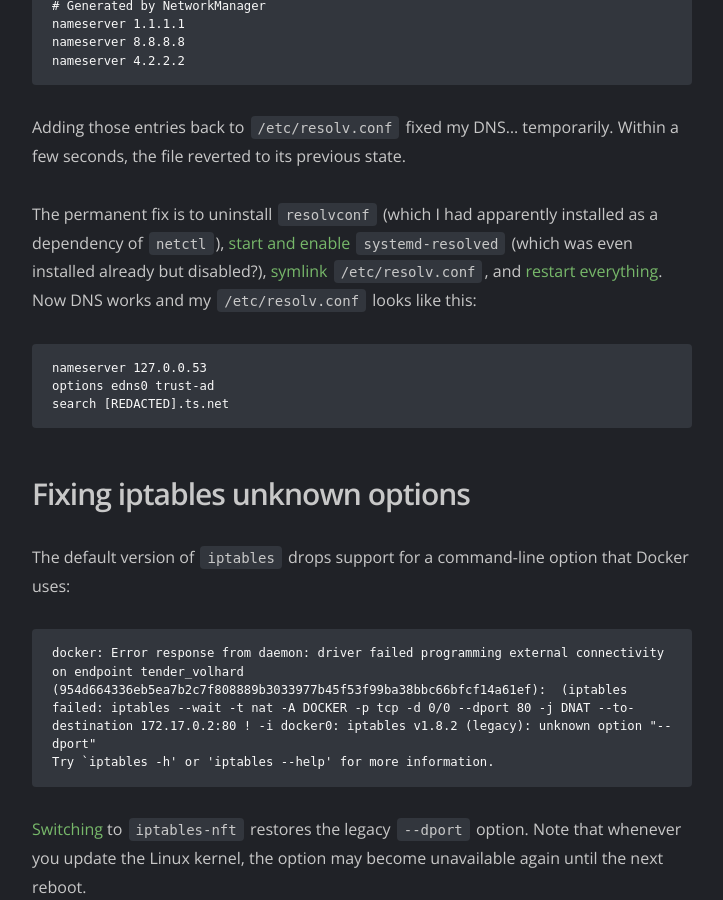
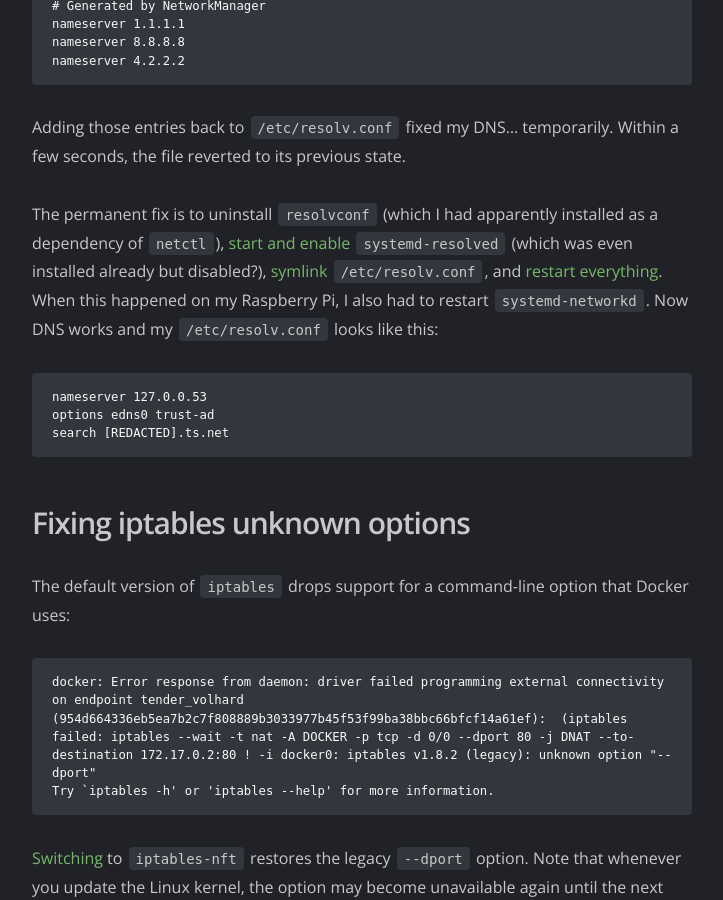
Before and after one commit to artnc/personal-website, a Jekyll site: the page built from src/blog/_posts/2017-03-29-arch-notes.md, in a window 1280 px wide and 900 px high, scrolled down 8078 px. Shown: the whole window, without its empty margins (278-1001 px from the left). Built offline with Jekyll 4.4.1, drawn with Linux system fonts in a browser that asks for light colours; comment, search, counter and statistics services are not loaded.

Commit message:
Document systemd-networkd

````diff
--- a/src/blog/_posts/2017-03-29-arch-notes.md
+++ b/src/blog/_posts/2017-03-29-arch-notes.md
@@ -229,7 +229,7 @@ nameserver 4.2.2.2
 
 Adding those entries back to `/etc/resolv.conf` fixed my DNS... temporarily. Within a few seconds, the file reverted to its previous state.
 
-The permanent fix is to uninstall `resolvconf` (which I had apparently installed as a dependency of `netctl`), [start and enable](https://wiki.archlinux.org/title/Systemd-resolved#Configuration) `systemd-resolved` (which was even installed already but disabled?), [symlink](https://wiki.archlinux.org/title/Systemd-resolved#DNS) `/etc/resolv.conf`, and [restart everything](https://tailscale.com/kb/1188/linux-dns). Now DNS works and my `/etc/resolv.conf` looks like this:
+The permanent fix is to uninstall `resolvconf` (which I had apparently installed as a dependency of `netctl`), [start and enable](https://wiki.archlinux.org/title/Systemd-resolved#Configuration) `systemd-resolved` (which was even installed already but disabled?), [symlink](https://wiki.archlinux.org/title/Systemd-resolved#DNS) `/etc/resolv.conf`, and [restart everything](https://tailscale.com/kb/1188/linux-dns). When this happened on my Raspberry Pi, I also had to restart `systemd-networkd`. Now DNS works and my `/etc/resolv.conf` looks like this:
 
 ```
 nameserver 127.0.0.53
````
